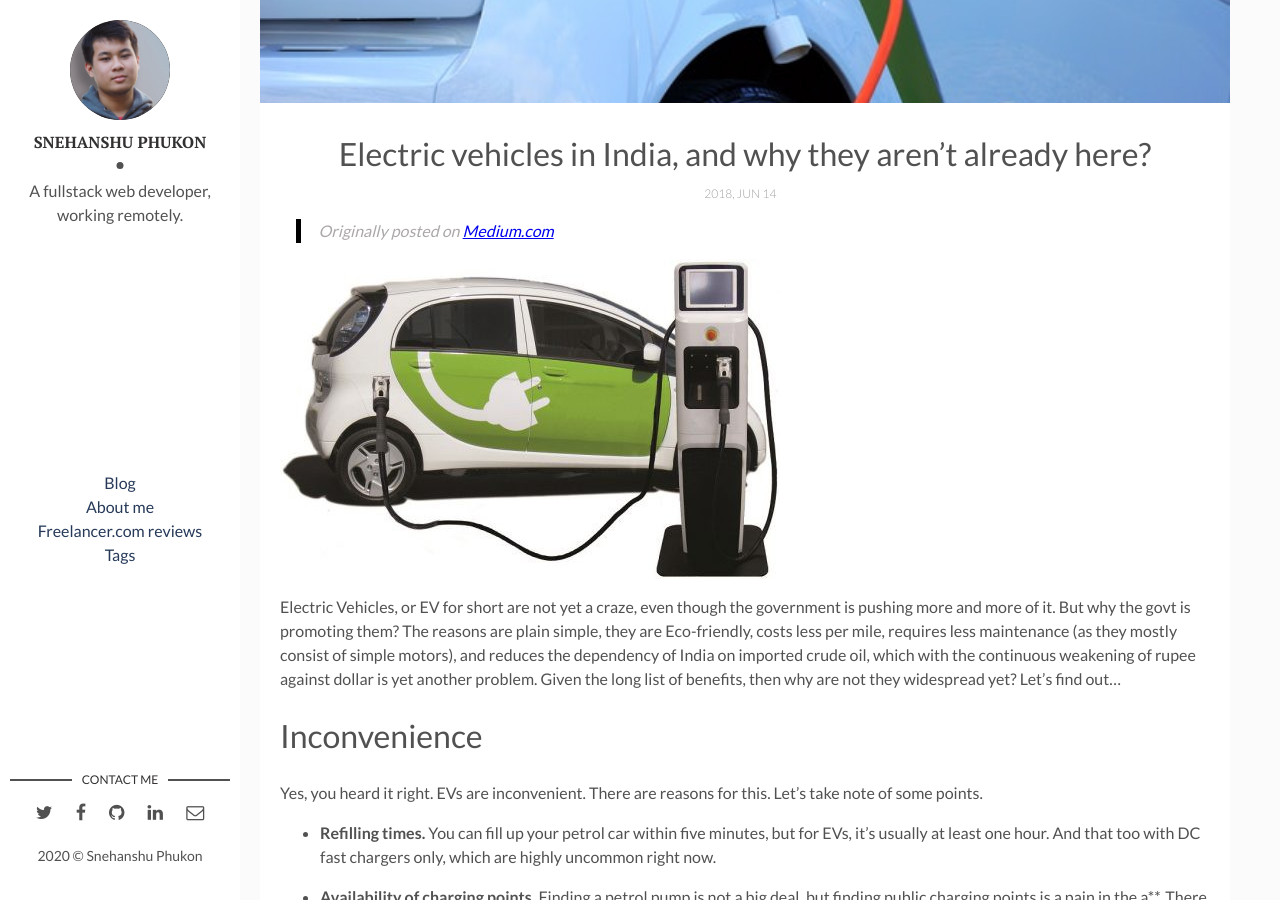
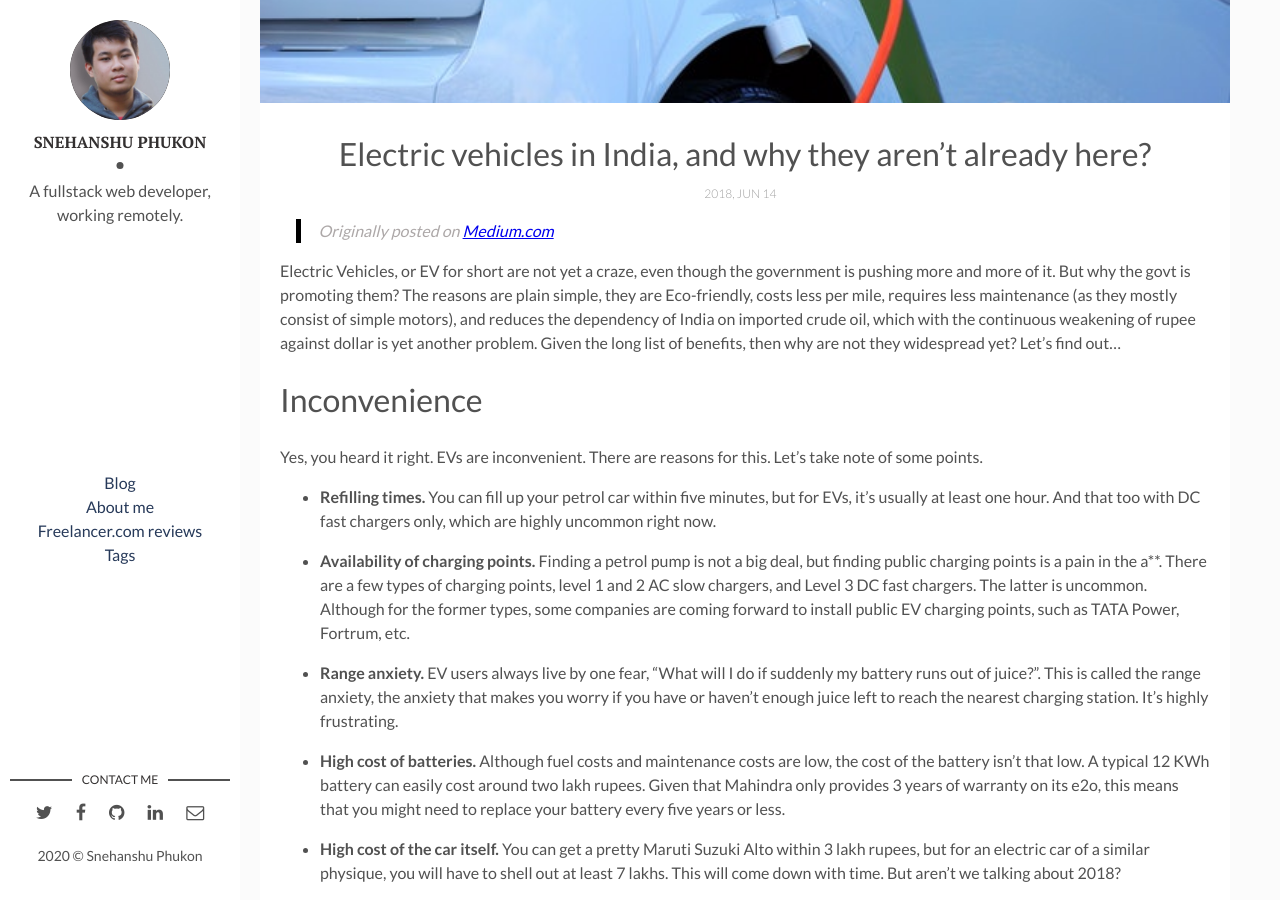
Before and after one commit to pSnehanshu/snehanshu-blog, a Jekyll site: the page built from _posts/2018-06-14-electric-vehicles-in-india-and-why-they-arent-already-here.md, in a window 1280 px wide and 900 px high, scrolled down 417 px. Built offline with Jekyll 4.4.1, drawn with Linux system fonts in a browser that asks for light colours; comment, search, counter and statistics services are not loaded.

Commit message:
removed green ev pic

```diff
--- a/_posts/2018-06-14-electric-vehicles-in-india-and-why-they-arent-already-here.md
+++ b/_posts/2018-06-14-electric-vehicles-in-india-and-why-they-arent-already-here.md
@@ -7,8 +7,6 @@ fig-caption: Photo by Mike from Pexels
 ---
 
 > Originally posted on [Medium.com](https://medium.com/@snehanshuphukon/electric-vehicles-in-india-and-why-they-arent-already-here-16194bbcbc53)
-
-![An Electric vehicle with a charging station](/assets/post-images/ev-green.jpeg)
 
 Electric Vehicles, or EV for short are not yet a craze, even though the government is pushing more and more of it. But why the govt is promoting them? The reasons are plain simple, they are Eco-friendly, costs less per mile, requires less maintenance (as they mostly consist of simple motors), and reduces the dependency of India on imported crude oil, which with the continuous weakening of rupee against dollar is yet another problem. Given the long list of benefits, then why are not they widespread yet? Let's find out…
 
```
Also changed, not shown: assets/post-images/ev-green.jpeg (deleted).
